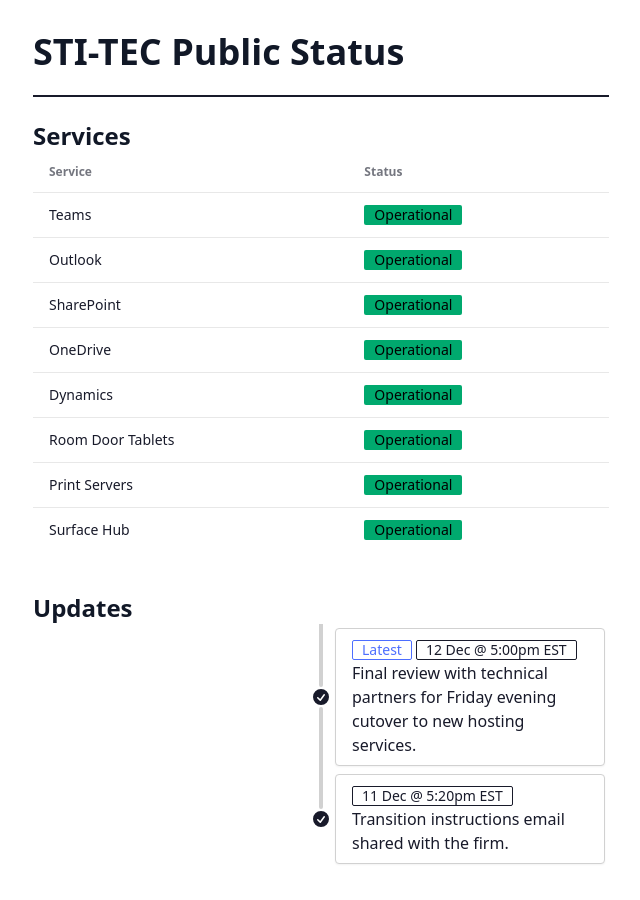
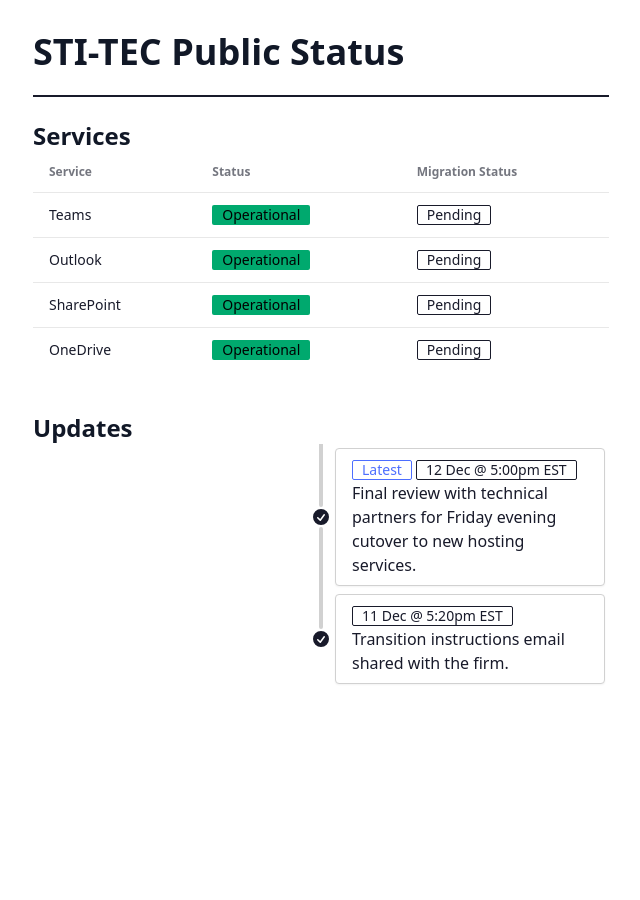
Before and after one commit to sti-tec/sti-tec-public-status, a SvelteKit app: page / in a window 1280 px wide. Shown: the whole page, without its empty margins (319-959 px from the left). After the commit the page ends 800 px from the top, so only its background shows below. Built offline with nearby package versions, Linux system fonts and the light colour scheme.

Commit message:
SU-1: Add migration status and drop non-primary services

```diff
--- a/src/routes/+page.svelte
+++ b/src/routes/+page.svelte
@@ -13,6 +13,7 @@
 							<tr>
 								<th>Service</th>
 								<th>Status</th>
+								<th>Migration Status</th>
 							</tr>
 						</thead>
 						<tbody>
@@ -20,36 +21,24 @@
 							<tr>
 								<td>Teams</td>
 								<td><div class="badge badge-success">Operational</div></td>
+								<td><div class="badge badge-neutral badge-outline">Pending</div></td>
 							</tr>
 							<!-- row 2 -->
 							<tr>
 								<td>Outlook</td>
 								<td><div class="badge badge-success">Operational</div></td>
+								<td><div class="badge badge-neutral badge-outline">Pending</div></td>
 							</tr>
 							<!-- row 3 -->
 							<tr>
 								<td>SharePoint</td>
 								<td><div class="badge badge-success">Operational</div></td>
+								<td><div class="badge badge-neutral badge-outline">Pending</div></td>
 							</tr>
 							<tr>
 								<td>OneDrive</td>
 								<td><div class="badge badge-success">Operational</div></td>
-							</tr>
-							<tr>
-								<td>Dynamics</td>
-								<td><div class="badge badge-success">Operational</div></td>
-							</tr>
-                            <tr>
-								<td>Room Door Tablets</td>
-								<td><div class="badge badge-success">Operational</div></td>
-							</tr>
-                            <tr>
-								<td>Print Servers</td>
-								<td><div class="badge badge-success">Operational</div></td>
-							</tr>
-                            <tr>
-								<td>Surface Hub</td>
-								<td><div class="badge badge-success">Operational</div></td>
+								<td><div class="badge badge-neutral badge-outline">Pending</div></td>
 							</tr>
 						</tbody>
 					</table>
```
Also changed, not shown: 12 other files (tests, documents, lock files or other folders).
